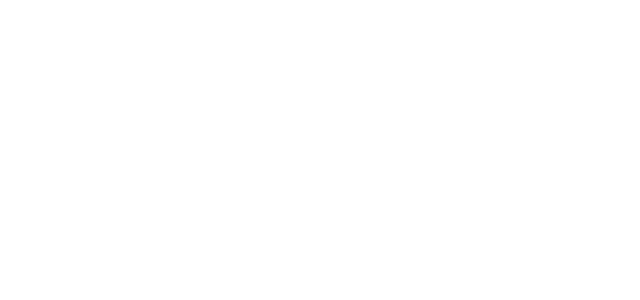
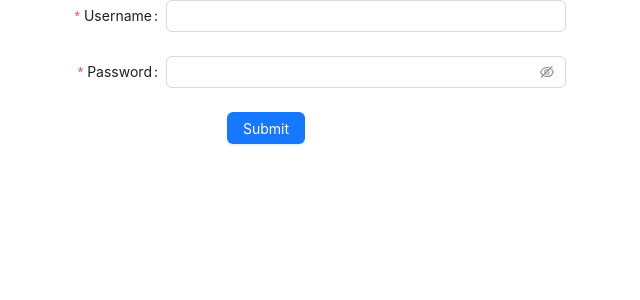
Before and after one commit to SpehtOlena/Olena-Shpekht, a React (Create React App) app in the folder app_1/: page / in a window 1280 px wide. Shown: the top 300 px of the page, without its empty margins (34-674 px from the left). Built offline with nearby package versions, Linux system fonts and the light colour scheme.

Commit message:
posts project

```diff
--- a/app_1/package.json
+++ b/app_1/package.json
@@ -6,6 +6,7 @@
     "@testing-library/jest-dom": "^5.16.5",
     "@testing-library/react": "^13.4.0",
     "@testing-library/user-event": "^13.5.0",
+    "antd": "^5.8.1",
     "react": "^18.2.0",
     "react-dom": "^18.2.0",
     "react-scripts": "5.0.1",
--- a/app_1/src/App.js
+++ b/app_1/src/App.js
@@ -1,8 +1,14 @@
+import { useState } from 'react';
 import './App.css';
+import AddUsers from './components/AddUsers/AddUsers';
 
 function App() {
+	const [activeUser, setActiveUser] = useState(null)
 	return (
 		<div className="App">
+			{!!activeUser ? <div>
+				{activeUser.name}
+			</div> : <AddUsers />}
 
 		</div >
 	);
--- /dev/null
+++ b/app_1/src/components/AddUsers/AddUsers.js
@@ -0,0 +1,63 @@
+import { Button, Form, Input } from 'antd';
+
+const AddUsers = () => {
+	const onFinish = (values) => {
+		console.log('Success:', values);
+	};
+
+	const onFinishFailed = (errorInfo) => {
+		console.log('Failed:', errorInfo);
+	};
+	return (
+		<Form
+			name="basic"
+			labelCol={{
+				span: 8,
+			}}
+			wrapperCol={{
+				span: 16,
+			}}
+			style={{
+				maxWidth: 600,
+			}}
+			initialValues={{
+				remember: true,
+			}}
+			onFinish={onFinish}
+			onFinishFailed={onFinishFailed}
+			autoComplete="off"
+		>
+			<Form.Item
+				label="Username"
+				name="username"
+				rules={[
+					{
+						required: true,
+						message: 'Please input your username!',
+					},
+				]}
+			>
+				<Input />
+			</Form.Item>
+
+			<Form.Item
+				label="Password"
+				name="password"
+				rules={[
+					{
+						required: true,
+						message: 'Please input your password!',
+					},
+				]}
+			>
+				<Input.Password />
+			</Form.Item>
+
+			<Button type="primary" htmlType="submit">
+				Submit
+			</Button>
+		</Form >
+	);
+
+}
+export default AddUsers;
--- a/app_1/src/index.js
+++ b/app_1/src/index.js
@@ -1,6 +1,7 @@
 import React from 'react';
 import ReactDOM from 'react-dom/client';
 import './index.css';
+import './style/reset.css';
 import App from './App';
 
 const root = ReactDOM.createRoot(document.getElementById('root'));
--- /dev/null
+++ b/app_1/src/style/reset.css
@@ -0,0 +1,130 @@
+html,
+body,
+div,
+span,
+applet,
+object,
+iframe,
+h1,
+h2,
+h3,
+h4,
+h5,
+h6,
+p,
+blockquote,
+pre,
+a,
+abbr,
+acronym,
+address,
+big,
+cite,
+code,
+del,
+dfn,
+em,
+img,
+ins,
+kbd,
+q,
+s,
+samp,
+small,
+strike,
+strong,
+sub,
+sup,
+tt,
+var,
+b,
+u,
+i,
+center,
+dl,
+dt,
+dd,
+ol,
+ul,
+li,
+fieldset,
+form,
+label,
+legend,
+table,
+caption,
+tbody,
+tfoot,
+thead,
+tr,
+th,
+td,
+article,
+aside,
+canvas,
+details,
+embed,
+figure,
+figcaption,
+footer,
+header,
+hgroup,
+menu,
+nav,
+output,
+ruby,
+section,
+summary,
+time,
+mark,
+audio,
+video {
+	margin: 0;
+	padding: 0;
+	border: 0;
+	font-size: 100%;
+	font: inherit;
+	vertical-align: baseline;
+}
+
+/* HTML5 display-role reset for older browsers */
+article,
+aside,
+details,
+figcaption,
+figure,
+footer,
+header,
+hgroup,
+menu,
+nav,
+section {
+	display: block;
+}
+
+body {
+	line-height: 1;
+}
+
+ol,
+ul {
+	list-style: none;
+}
+
+blockquote,
+q {
+	quotes: none;
+}
+
+blockquote:before,
+blockquote:after,
+q:before,
+q:after {
+	content: '';
+	content: none;
+}
+
+table {
+	border-collapse: collapse;
+	border-spacing: 0;
+}
```
Also changed, not shown: app_1/src/components/AddUsers/AddUsers.css (added), 1 other file (tests, documents, lock files or other folders).
